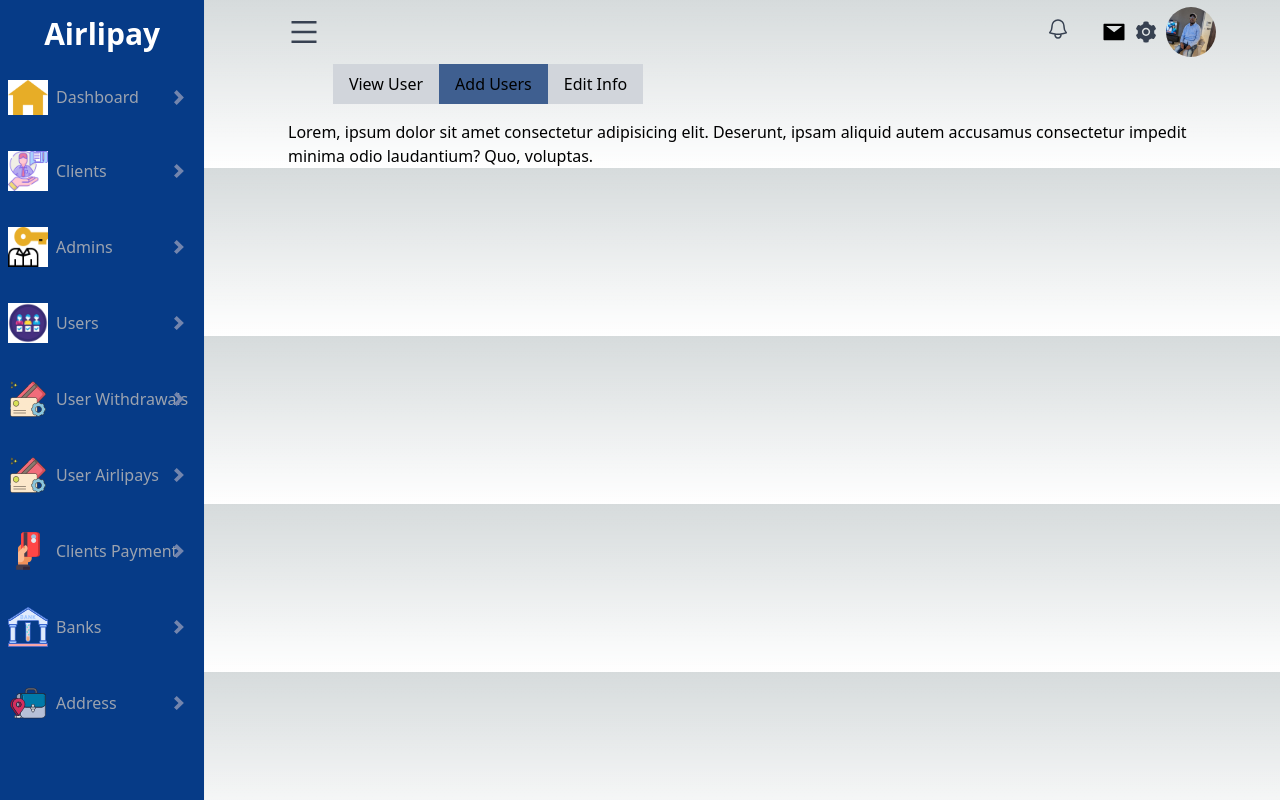
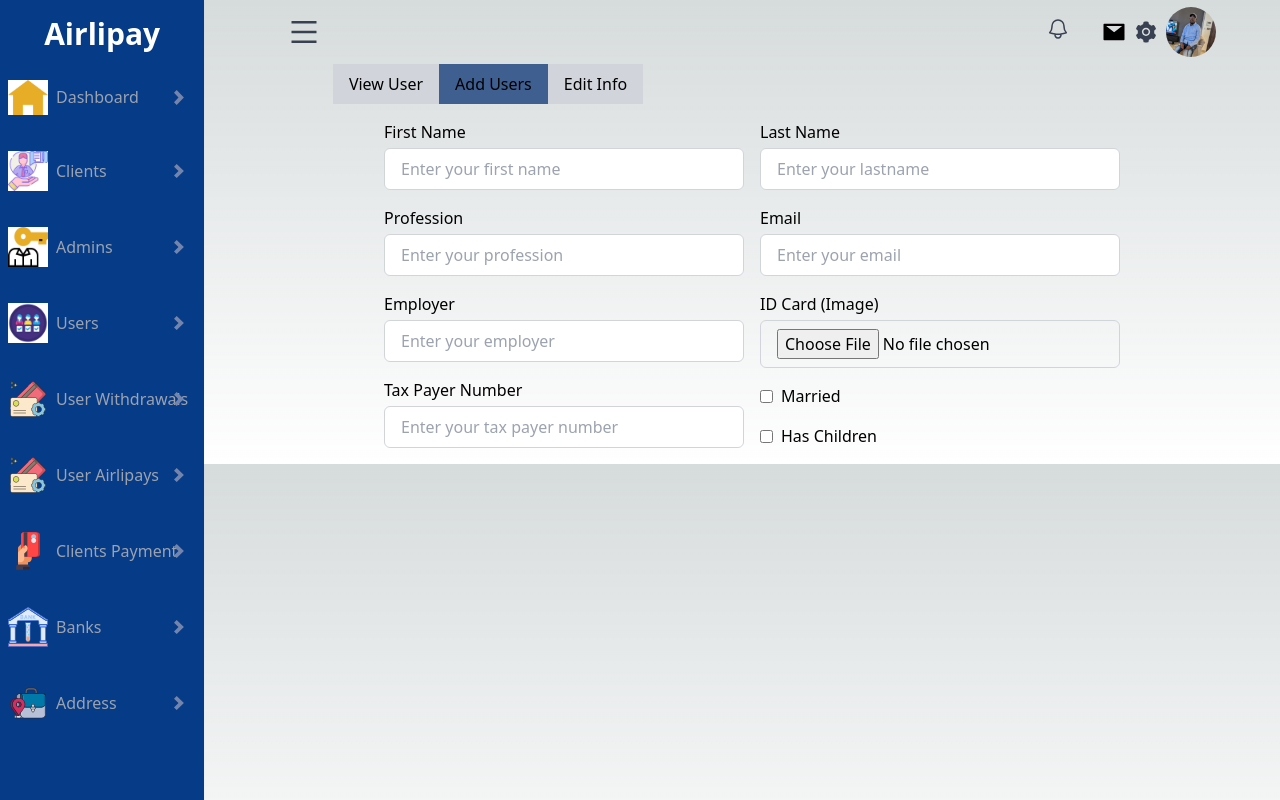
Before and after one commit to techarcgram-org/AirlipayDashboard, a Next.js app: page /users in a window 1280 px wide. Both pictures are taken after typing "Sample" into the empty fields and a click on the button "Add Users". Built offline with nearby package versions, Linux system fonts and the light colour scheme.

Commit message:
add user component

```diff
--- a/src/app/components/index.js
+++ b/src/app/components/index.js
@@ -3,3 +3,4 @@
 export { default as Sidebar } from "./sidebar/Sidebar"
 export {default as SidebarCard} from './sidebar/SidebarCard'
 export {default as Table} from './user/Table'
+export {default as AddUser} from './user/AddUser'
--- /dev/null
+++ b/src/app/components/user/AddUser.jsx
@@ -0,0 +1,225 @@
+import React, { useState } from "react";
+
+const AddUserForm = () => {
+  const [formData, setFormData] = useState({
+    firstName: "",
+    lastName: "",
+    profession: "",
+    email: "",
+    employer: "",
+    idCard: null,
+    taxPayerNumber: "",
+    isMarried: false,
+    hasChildren: false,
+  });
+
+  const handleInputChange = (event) => {
+    const { name, value, type, checked } = event.target;
+    const inputValue = type === "checkbox" ? checked : value;
+
+    setFormData((prevFormData) => ({
+      ...prevFormData,
+      [name]: inputValue,
+    }));
+  };
+
+  const handleFileInputChange = (event) => {
+    const file = event.target.files[0];
+    setFormData((prevFormData) => ({
+      ...prevFormData,
+      idCard: file,
+    }));
+  };
+
+  const handleSubmit = (event) => {
+    event.preventDefault();
+    // Perform form submission or data handling here
+    console.log(formData);
+    // Reset form state
+    setFormData({
+      firstName: "",
+      lastName: "",
+      profession: "",
+      email: "",
+      employer: "",
+      idCard: null,
+      taxPayerNumber: "",
+      isMarried: false,
+      hasChildren: false,
+    });
+  };
+
+  return (
+    <div className="max-w-3xl mx-auto px-4">
+      <form onSubmit={handleSubmit} className="flex justify-between">
+        {/* First Column */}
+        <div className="w-1/2 mr-2">
+          <div className="mb-4">
+            <label
+              htmlFor="firstName"
+              className="block font-medium mb-1"
+              style={{ color: "black" }}
+            >
+              First Name
+            </label>
+            <input
+              type="text"
+              id="firstName"
+              name="firstName"
+              value={formData.firstName}
+              onChange={handleInputChange}
+              className="w-full px-4 py-2 border border-gray-300 rounded-md focus:outline-none focus:ring-2 focus:ring-blue-400"
+              placeholder="Enter your first name"
+              style={{ color: "black" }}
+            />
+          </div>
+          <div className="mb-4">
+            <label
+              htmlFor="profession"
+              className="block font-medium mb-1"
+              style={{ color: "black" }}
+            >
+              Profession
+            </label>
+            <input
+              type="text"
+              id="profession"
+              name="profession"
+              value={formData.profession}
+              onChange={handleInputChange}
+              className="w-full px-4 py-2 border border-gray-300 rounded-md focus:outline-none focus:ring-2 focus:ring-blue-400"
+              placeholder="Enter your profession"
+              style={{ color: "black" }}
+            />
+          </div>
+          <div className="mb-4">
+            <label
+              htmlFor="employer"
+              className="block font-medium mb-1"
+              style={{ color: "black" }}
+            >
+              Employer
+            </label>
+            <input
+              type="text"
+              id="employer"
+              name="employer"
+              value={formData.employer}
+              onChange={handleInputChange}
+              className="w-full px-4 py-2 border border-gray-300 rounded-md focus:outline-none focus:ring-2 focus:ring-blue-400"
+              placeholder="Enter your employer"
+              style={{ color: "black" }}
+            />
+          </div>
+          <div className="mb-4">
+            <label
+              htmlFor="taxPayerNumber"
+              className="block font-medium mb-1"
+              style={{ color: "black" }}
+            >
+              Tax Payer Number
+            </label>
+            <input
+              type="text"
+              id="taxPayerNumber"
+              name="taxPayerNumber"
+              value={formData.taxPayerNumber}
+              onChange={handleInputChange}
+              className="w-full px-4 py-2 border border-gray-300 rounded-md focus:outline-none focus:ring-2 focus:ring-blue-400"
+              placeholder="Enter your tax payer number"
+              style={{ color: "black" }}
+            />
+          </div>
+        </div>
+
+        {/* Second Column */}
+        <div className="w-1/2 ml-2">
+          <div className="mb-4">
+            <label
+              htmlFor="lastName"
+              className="block font-medium mb-1"
+              style={{ color: "black" }}
+            >
+              Last Name
+            </label>
+            <input
+              type="text"
+              id="lastName"
+              name="lastName"
+              value={formData.lastName}
+              onChange={handleInputChange}
+              className="w-full px-4 py-2 border border-gray-300 rounded-md focus:outline-none focus:ring-2 focus:ring-blue-400"
+              placeholder="Enter your lastname"
+              style={{ color: "black" }}
+            />
+          </div>
+          <div className="mb-4">
+            <label
+              htmlFor="email"
+              className="block font-medium mb-1"
+              style={{ color: "black" }}
+            >
+              Email
+            </label>
+            <input
+              type="email"
+              id="email"
+              name="email"
+              value={formData.email}
+              onChange={handleInputChange}
+              className="w-full px-4 py-2 border border-gray-300 rounded-md focus:outline-none focus:ring-2 focus:ring-blue-400"
+              placeholder="Enter your email"
+              style={{ color: "black" }}
+            />
+          </div>
+          <div className="mb-4">
+            <label
+              htmlFor="idCard"
+              className="block font-medium mb-1"
+              style={{ color: "black" }}
+            >
+              ID Card (Image)
+            </label>
+            <input
+              type="file"
+              id="idCard"
+              name="idCard"
+              accept="image/*"
+              onChange={handleFileInputChange}
+              className="w-full px-4 py-2 border border-gray-300 rounded-md focus:outline-none focus:ring-2 focus:ring-blue-400"
+              style={{  }}
+            />
+          </div>
+          <div className="mb-4">
+            <label htmlFor="isMarried" className="flex items-center">
+              <input
+                type="checkbox"
+                id="isMarried"
+                name="isMarried"
+                checked={formData.isMarried}
+                onChange={handleInputChange}
+                className="mr-2"
+              />
+              <span style={{ }}>Married</span>
+            </label>
+          </div>
+          <div className="mb-4">
+            <label htmlFor="hasChildren" className="flex items-center">
+              <input
+                type="checkbox"
+                id="hasChildren"
+                name="hasChildren"
+                checked={formData.hasChildren}
+                onChange={handleInputChange}
+                className="mr-2"
+              />
+              <span style={{ }}>Has Children</span>
+            </label>
+          </div>
+        </div>
+      </form>
+    </div>
+  );
+};
+
+export default AddUserForm;
--- a/src/app/users/page.jsx
+++ b/src/app/users/page.jsx
@@ -1,7 +1,7 @@
 'use client'
 
 import React, { useState } from "react";
-import { Table } from "../components";
+import { AddUser, Table } from "../components";
 import data from "../constant/data";
 
 const Page = () => {
@@ -44,9 +44,7 @@
       )}
       {activeTab === "Tab2" && (
         // <Table users={data.usersTable2} columns={data.columns2} />
-        <h1>
-          Lorem, ipsum dolor sit amet consectetur adipisicing elit. Deserunt, ipsam aliquid autem accusamus consectetur impedit minima odio laudantium? Quo, voluptas.
-        </h1>
+        <AddUser />
       )}
       {activeTab === "Tab3" && (
         // <Table users={data.usersTable3} columns={data.columns3} />
```
